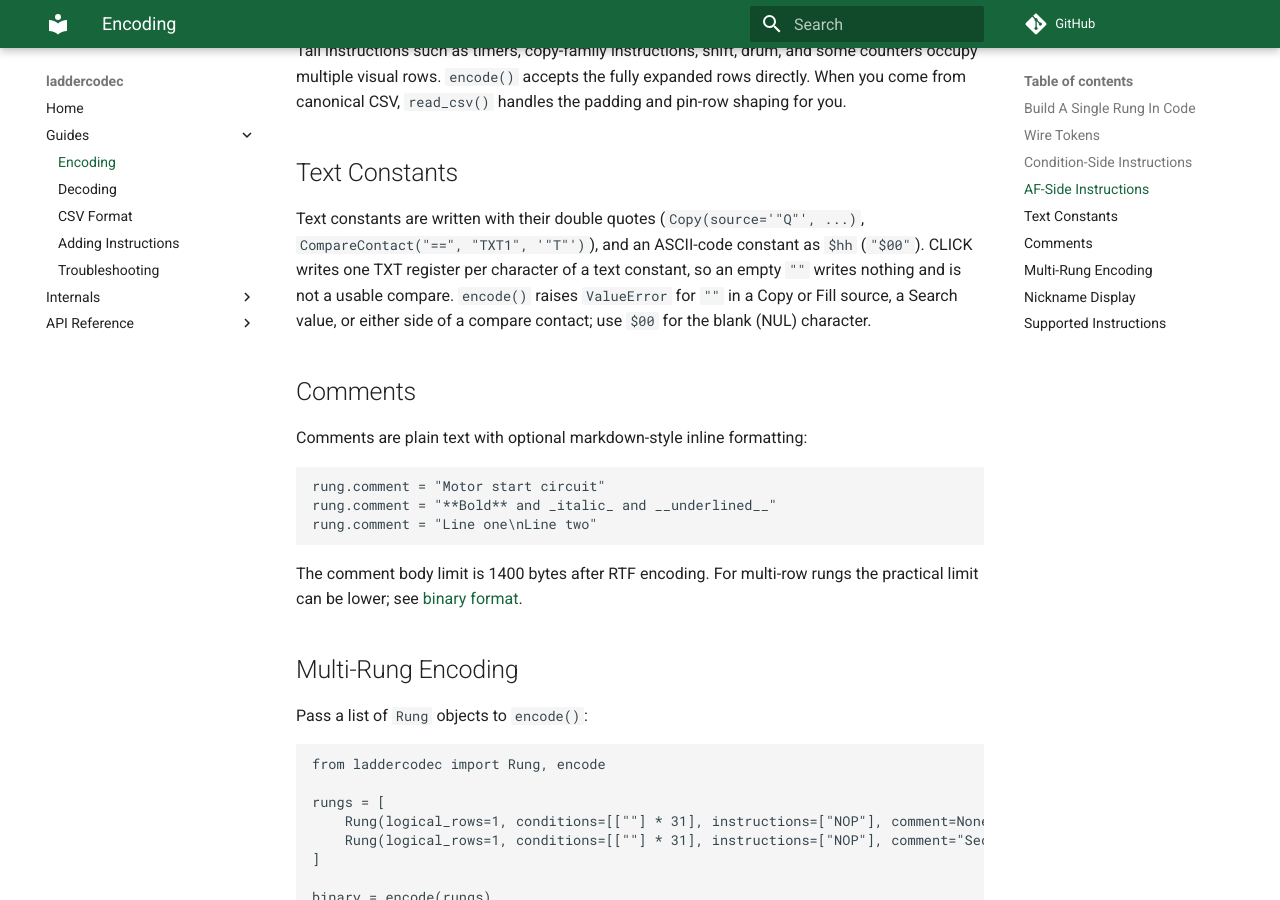
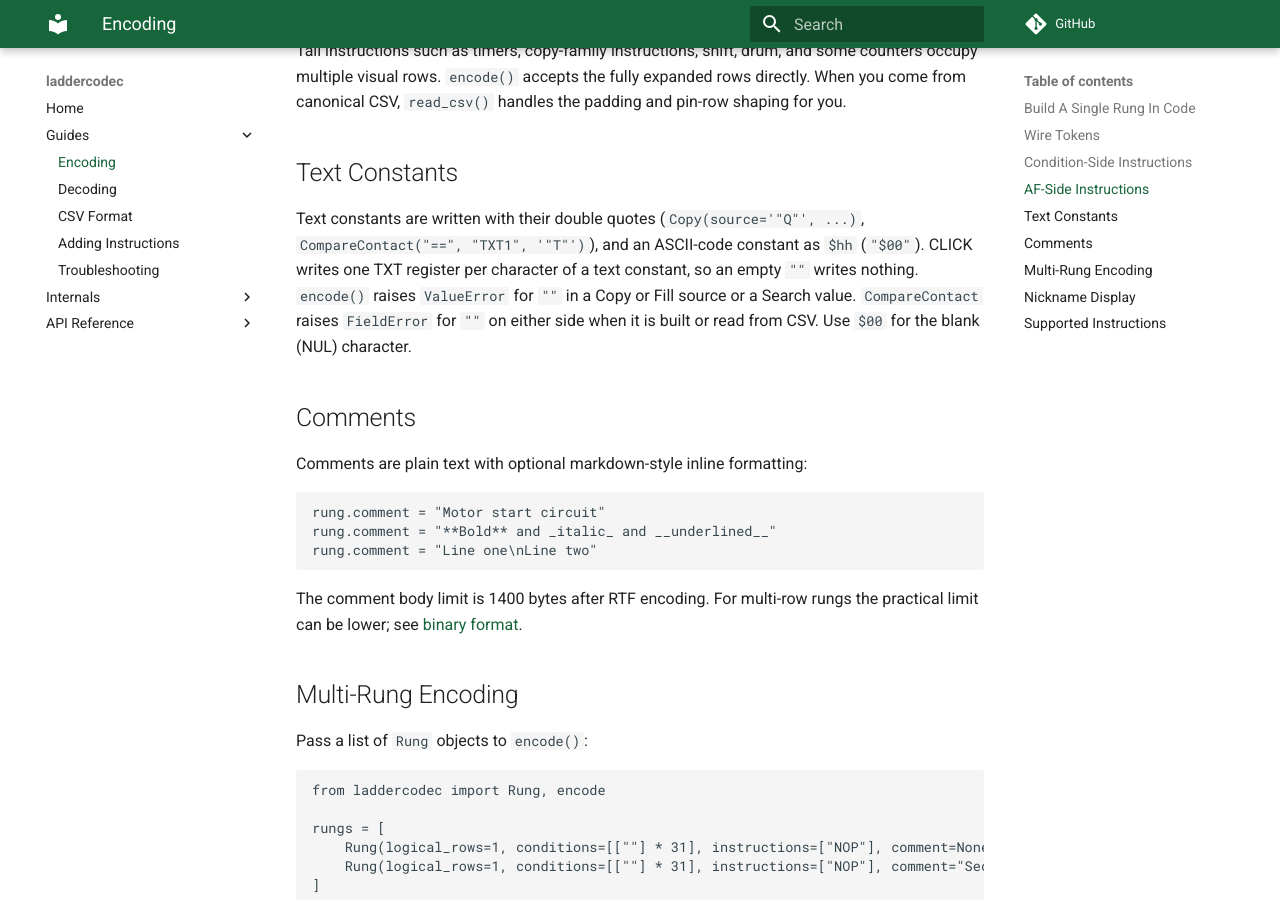
Before and after one commit to ssweber/laddercodec, an MkDocs documentation site: the page built from docs/guides/encoding.md, in a window 1280 px wide and 900 px high, scrolled down 2955 px. Built offline with MkDocs 1.6.1 and Material for MkDocs 9.7.7, drawn with Linux system fonts in a browser that asks for light colours; comment, search, counter and statistics services are not loaded.

Commit message:
fix(compare): refuse a quote inside a text constant and non-ASCII digits
A text constant holding a quote does not survive the CSV token: the splitter
ends the text at that quote, so a rung read back differently or failed to
write. No capture shows CLICK writing one, so CompareContact now refuses it.
The integer and number patterns take 0-9 only, as CLICK's classifier does.

Docs: encoding.md names the compare refusal of "" as a FieldError at build
or read time, instruction-blobs.md notes the empty phase of a one-phase
debounce, and arc.md records the open N8 question and the text forms that
need a capture.

Co-Authored-By: Claude Opus 5.5 <noreply@anthropic.com>

```diff
--- a/docs/guides/encoding.md
+++ b/docs/guides/encoding.md
@@ -143,9 +143,10 @@ padding and pin-row shaping for you.
 Text constants are written with their double quotes (`Copy(source='"Q"', ...)`,
 `CompareContact("==", "TXT1", '"T"')`), and an ASCII-code constant as `$hh`
 (`"$00"`). CLICK writes one TXT register per character of a text constant, so an
-empty `""` writes nothing and is not a usable compare. `encode()` raises
-`ValueError` for `""` in a Copy or Fill source, a Search value, or either side
-of a compare contact; use `$00` for the blank (NUL) character.
+empty `""` writes nothing. `encode()` raises `ValueError` for `""` in a Copy or
+Fill source or a Search value. `CompareContact` raises `FieldError` for `""` on
+either side when it is built or read from CSV. Use `$00` for the blank (NUL)
+character.
 
 ## Comments
 
```
Also changed, not shown: docs/internals/instruction-blobs.md (+3 -0 lines), scratchpad/validation/arc.md (+9 -3 lines), 2 other files.
